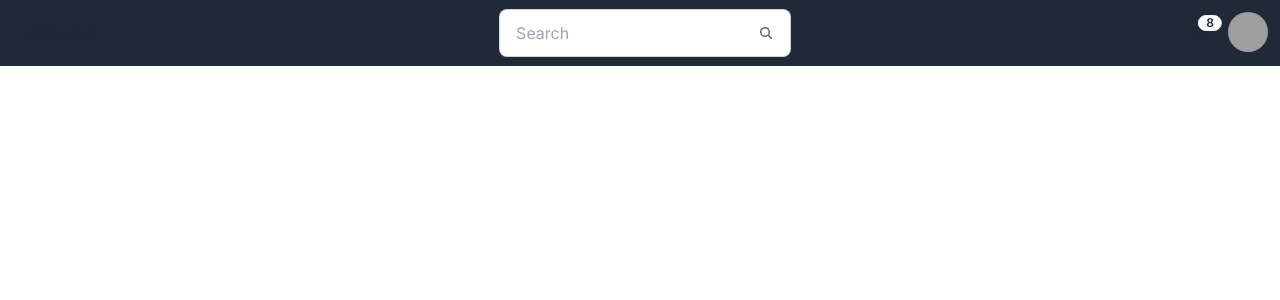
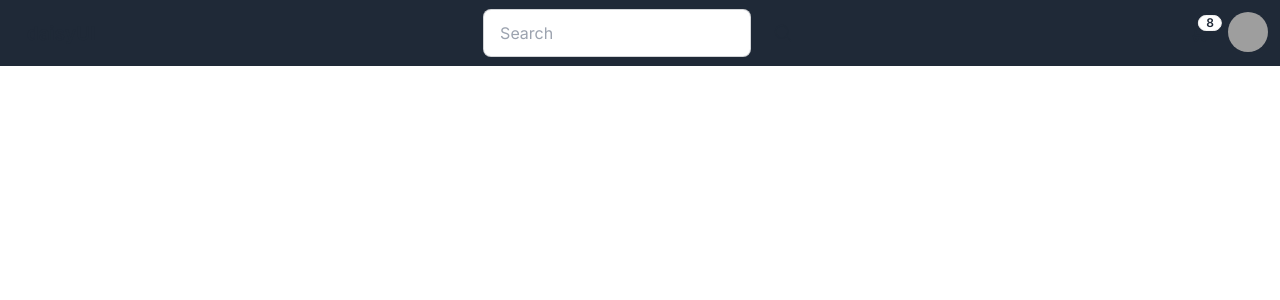
Before and after one commit to parsaestakhry/new-commerce-next, a Next.js app in the folder new-ecommerce/: page / in a window 1280 px wide. Shown: the top 300 px of the page. Built offline with nearby package versions, Linux system fonts and the light colour scheme; grey boxes are pictures that could not be loaded.

Commit message:
added search button to search box.

```diff
--- a/new-ecommerce/components/SearchBox.tsx
+++ b/new-ecommerce/components/SearchBox.tsx
@@ -1,31 +1,21 @@
-import React from "react";
-
+import { MagnifyingGlass } from "@phosphor-icons/react/dist/ssr";
 export const SearchBox = () => {
   return (
-    <div>
-        {/* for larger displays */}
+    <div className="flex ">
+      {/* for larger displays */}
       <div className="sm:flex hidden">
-        <label className="input input-bordered sm:flex items-center gap-2 ">
+        <label className="input input-bordered sm:flex items-center gap-3 ">
           <input type="text" className="grow" placeholder="Search" />
-          <svg
-            xmlns="http://www.w3.org/2000/svg"
-            viewBox="0 0 16 16"
-            fill="currentColor"
-            className="w-4 h-4 opacity-70"
-          >
-            <path
-              fillRule="evenodd"
-              d="M9.965 11.026a5 5 0 1 1 1.06-1.06l2.755 2.754a.75.75 0 1 1-1.06 1.06l-2.755-2.754ZM10.5 7a3.5 3.5 0 1 1-7 0 3.5 3.5 0 0 1 7 0Z"
-              clipRule="evenodd"
-            />
-          </svg>
         </label>
       </div>
-        {/* for small displays */}
+      {/* for small displays */}
       <div className="sm:hidden">
-        <label className="input input-bordered flex items-center gap-2 w-36  h-8">
+        <label className="input input-bordered flex items-center gap-2 w-36  h-10 mt-1">
           <input type="text" className="grow text-sm" placeholder="Search" />
         </label>
+      </div>
+      <div className="btn btn-ghost btn-circle ml-2">
+        <MagnifyingGlass size={20} />
       </div>
     </div>
   );
```
